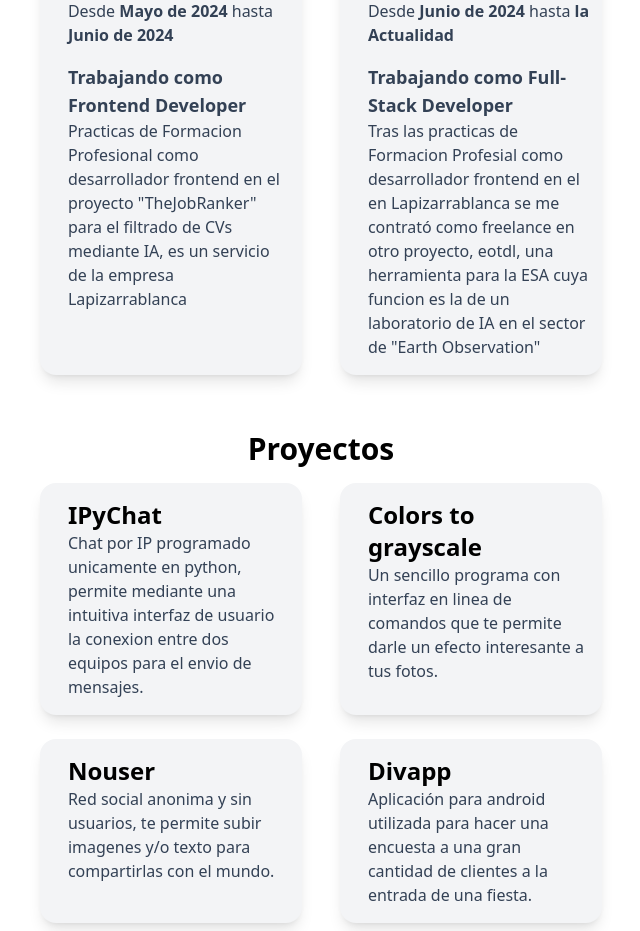
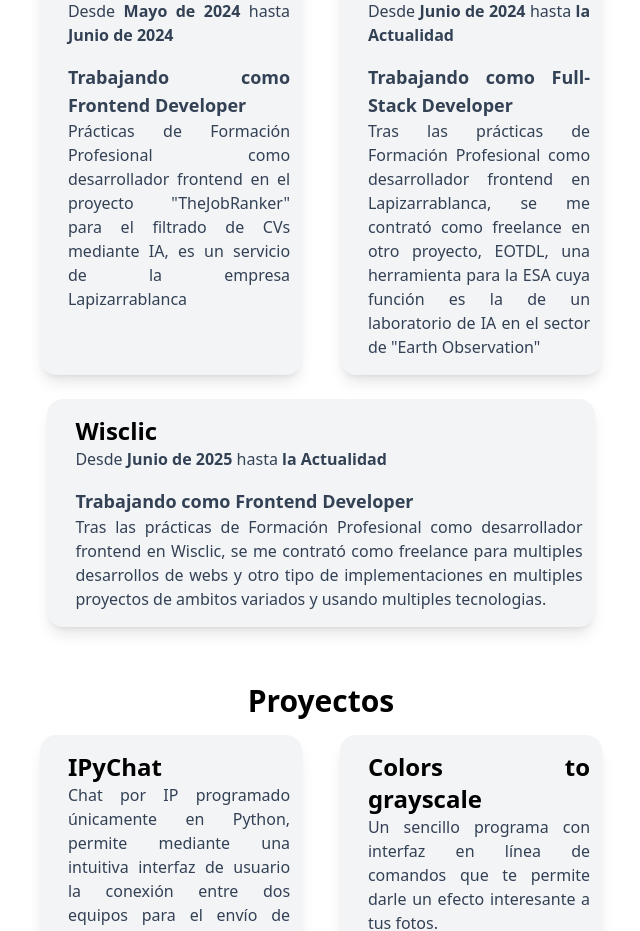
Before and after one commit to warmasster/portfolio, a SvelteKit app: page /home in a window 1280 px wide. Shown: the part 673-1604 px from the top of the page, without its empty margins (319-959 px from the left). Built offline with nearby package versions, Linux system fonts and the light colour scheme.

Commit message:
General fixes and responsive

```diff
--- a/src/routes/blog/+page.svelte
+++ b/src/routes/blog/+page.svelte
@@ -26,18 +26,16 @@
       <div  class="flex flex-col justify-center items-center">
         <p class="text-2xl font-semibold text-center">Articulos</p>
         <div class="flex flex-col w-[100%] items-center justify-center gap-2 my-2">
-          <span class="flex items-center justify-center p-2 w-[100%] text-black transition-all bg-gray-100 rounded-lg shadow-md cursor-pointer hover:shadow-lg hover:scale-105">
-              <a href='blog/articulos'><strong>Todos los articulos</strong></a>
+          <a  href='blog/articulos' class="flex items-center justify-center p-2 w-[100%] text-black transition-all bg-gray-100 rounded-lg shadow-md cursor-pointer hover:shadow-lg hover:scale-105">
+              <p><strong>Todos los articulos</strong></p>
               <ArrowRigth class="ml-4"/>
-          </span>
-          <span class="flex items-center justify-center p-2 w-[100%] text-black transition-all bg-gray-100 rounded-lg shadow-md cursor-pointer hover:shadow-lg hover:scale-105">
-              <a href='blog/articulos/{makerand().ref}'>{makerand().Titulo.slice(0,maxTitleLen)}{makerand().Titulo.length > maxTitleLen ? "..." : ""}</a>
-              <ArrowRigth class="ml-4"/>
-          </span>
-          <span class="flex items-center justify-center p-2 w-[100%] text-black transition-all bg-gray-100 rounded-lg shadow-md cursor-pointer hover:shadow-lg hover:scale-105">
-              <a href='blog/articulos/{makerand().ref}'>{makerand().Titulo.slice(0,maxTitleLen)}{makerand().Titulo.length > maxTitleLen ? "..." : ""}</a>
-              <ArrowRigth class="ml-4"/>
-          </span>
+          </a>
+          {#each [1,2] as i} <!-- Dos articulos aleatorios -->
+            <a href='blog/articulos/{makerand().ref}' class="flex items-center justify-center p-2 w-[100%] text-black transition-all bg-gray-100 rounded-lg shadow-md cursor-pointer hover:shadow-lg hover:scale-105">
+                <p>{makerand().Titulo.slice(0,maxTitleLen)}{makerand().Titulo.length > maxTitleLen ? "..." : ""}</p>
+                <ArrowRigth class="ml-4"/>
+            </a>
+          {/each}
         </div>
       </div>
     </div>
--- a/src/routes/home/+layout.svelte
+++ b/src/routes/home/+layout.svelte
@@ -4,7 +4,7 @@
 
 </script>
 
-<div class="flex items-center justify-center h-12 px-12 py-4 font-bold transition-all duration-200 shadow-sm sm:justify-between text-xlf">
+<div class="flex items-center justify-center h-12 px-12 py-4 font-bold transition-all duration-200 shadow-sm sm:justify-between text-md">
     <div class="hidden sm:flex">
         <p>Fernando Hernández</p>
     </div>
@@ -21,7 +21,7 @@
     </div>
 </div>
 <slot />
-<section class="contacto flex flex-col font-semibold text-lg items-center justify-center w-full bg-black h-[150px] p-4">
-    <p class="text-white">fernandohmdev@gmail.com</p>
-    <p class="text-white">688 68 50 40</p>
+<section class="contacto flex flex-col font-semibold text-lg items-center justify-center w-full bg-white border-t shadow-sm  h-[100px] p-4">
+    <p class="text-black">fernandohmdev@gmail.com</p>
+    <p class="text-black">688 68 50 40</p>
 </section>
--- a/src/routes/home/Experience.svelte
+++ b/src/routes/home/Experience.svelte
@@ -1,51 +1,14 @@
 <script>
-    let experiences = [
-        {
-            name: "Lapizarrablanca",
-            img: "none",
-            from: "Mayo de 2024",
-            to: "Junio de 2024",
-            WorkType:"Estudiante en practicas",
-            Role:"Frontend Developer",
-            description: "Practicas de Formacion Profesional como desarrollador frontend en el proyecto \"TheJobRanker\" para el filtrado de CVs mediante IA, es un servicio de la empresa Lapizarrablanca"
-        },
-        {
-            name: "Earthpulse",
-            img: "none",
-            from: "Junio de 2024",
-            to: "la Actualidad",
-            WorkType:"Freelance",
-            Role:"Full-Stack Developer",
-            description: "Tras las practicas de Formacion Profesial como desarrollador frontend en el en Lapizarrablanca se me contrató como freelance en otro proyecto, eotdl, una herramienta para la ESA cuya funcion es la de un laboratorio de IA en el sector de \"Earth Observation\""
-        },
-    ]
-    let proyectos = [
-        {
-            name: "IPyChat",
-            description: "Chat por IP programado unicamente en python, permite mediante una intuitiva interfaz de usuario la conexion entre dos equipos para el envio de mensajes."
-        },
-        {
-            name: "Colors to grayscale",
-            description: "Un sencillo programa con interfaz en linea de comandos que te permite darle un efecto interesante a tus fotos."
-        },
-        {
-            name: "Nouser",
-            description: "Red social anonima y sin usuarios, te permite subir imagenes y/o texto para compartirlas con el mundo."
-        },
-        {
-            name: "Divapp",
-            description: "Aplicación para android utilizada para hacer una encuesta a una gran cantidad de clientes a la entrada de una fiesta."
-        },
-    ]
+    import {experiences, proyectos} from "./experience.js"
 </script>
 
 <section class="flex flex-col items-center pb-4 md:px-24 px-4 experiencia">
     <h1 class="pb-4 text-3xl font-bold">
         Experiencia
     </h1>
-    <div class="grid grid-cols-1 gap-6 justify-items-center sm:grid-cols-2">
-        {#each experiences as experience}
-        <div class=" w-[95%] px-3 shadow-lg bg-gray-100 rounded-2xl">
+    <div class="grid grid-cols-1 gap-6 justify-items-center sm:grid-cols-2 text-justify">
+        {#each experiences as experience, i}
+        <div class=" w-[95%] px-3 shadow-lg bg-gray-100 rounded-2xl {i == experiences.length - 1 && experiences.length % 2 != 0 && 'sm:col-span-2'}">
             <h1 class="mt-4 ml-4 text-2xl font-semibold">{experience.name}</h1>
             <h1 class="ml-4 text-md text-slate-700">Desde <b>{experience.from}</b> hasta <b>{experience.to}</b></h1>
             <h1 class="mt-4 ml-4 text-lg font-semibold text-slate-700">Trabajando como {experience.Role}</h1>
@@ -58,9 +21,9 @@
     <h1 class="pb-4 text-3xl font-bold">
         Proyectos
     </h1>
-    <div class="grid grid-cols-1 gap-6 justify-items-center sm:grid-cols-2">
-        {#each proyectos as proyecto}
-        <div class=" w-[95%] px-3 shadow-lg bg-gray-100 rounded-2xl">
+    <div class="grid grid-cols-1 gap-6 justify-items-center sm:grid-cols-2 text-justify">
+        {#each proyectos as proyecto, i}
+        <div class=" w-[95%] px-3 shadow-lg bg-gray-100 rounded-2xl {i == proyectos.length - 1 && proyectos.length % 2 != 0 && 'col-span-2'}">
             <h1 class="mt-4 ml-4 text-2xl font-semibold">{proyecto.name}</h1>
             <p class="mb-4 ml-4 text-md text-slate-700">{proyecto.description}</p>
         </div>
--- /dev/null
+++ b/src/routes/home/experience.js
@@ -0,0 +1,49 @@
+let experiences = [
+    {
+        name: "Lapizarrablanca",
+        img: "none",
+        from: "Mayo de 2024",
+        to: "Junio de 2024",
+        WorkType: "Estudiante en prácticas",
+        Role: "Frontend Developer",
+        description: "Prácticas de Formación Profesional como desarrollador frontend en el proyecto \"TheJobRanker\" para el filtrado de CVs mediante IA, es un servicio de la empresa Lapizarrablanca"
+    },
+    {
+        name: "Earthpulse",
+        img: "none",
+        from: "Junio de 2024",
+        to: "la Actualidad",
+        WorkType: "Freelance",
+        Role: "Full-Stack Developer",
+        description: "Tras las prácticas de Formación Profesional como desarrollador frontend en Lapizarrablanca, se me contrató como freelance en otro proyecto, EOTDL, una herramienta para la ESA cuya función es la de un laboratorio de IA en el sector de \"Earth Observation\""
+    },
+    {
+        name: "Wisclic",
+        img: "none",
+        from: "Junio de 2025",
+        to: "la Actualidad",
+        WorkType: "Freelance",
+        Role: "Frontend Developer",
+        description: "Tras las prácticas de Formación Profesional como desarrollador frontend en Wisclic, se me contrató como freelance para multiples desarrollos de webs y otro tipo de implementaciones en multiples proyectos de ambitos variados y usando multiples tecnologias."
+    },
+]
+let proyectos = [
+    {
+        name: "IPyChat",
+        description: "Chat por IP programado únicamente en Python, permite mediante una intuitiva interfaz de usuario la conexión entre dos equipos para el envío de mensajes."
+    },
+    {
+        name: "Colors to grayscale",
+        description: "Un sencillo programa con interfaz en línea de comandos que te permite darle un efecto interesante a tus fotos."
+    },
+    {
+        name: "Nouser",
+        description: "Red social anónima y sin usuarios, te permite subir imágenes y/o texto para compartirlas con el mundo."
+    },
+    {
+        name: "Divapp",
+        description: "Aplicación para Android utilizada para hacer una encuesta a una gran cantidad de clientes a la entrada de una fiesta."
+    },
+]
+
+export { experiences, proyectos }
```
